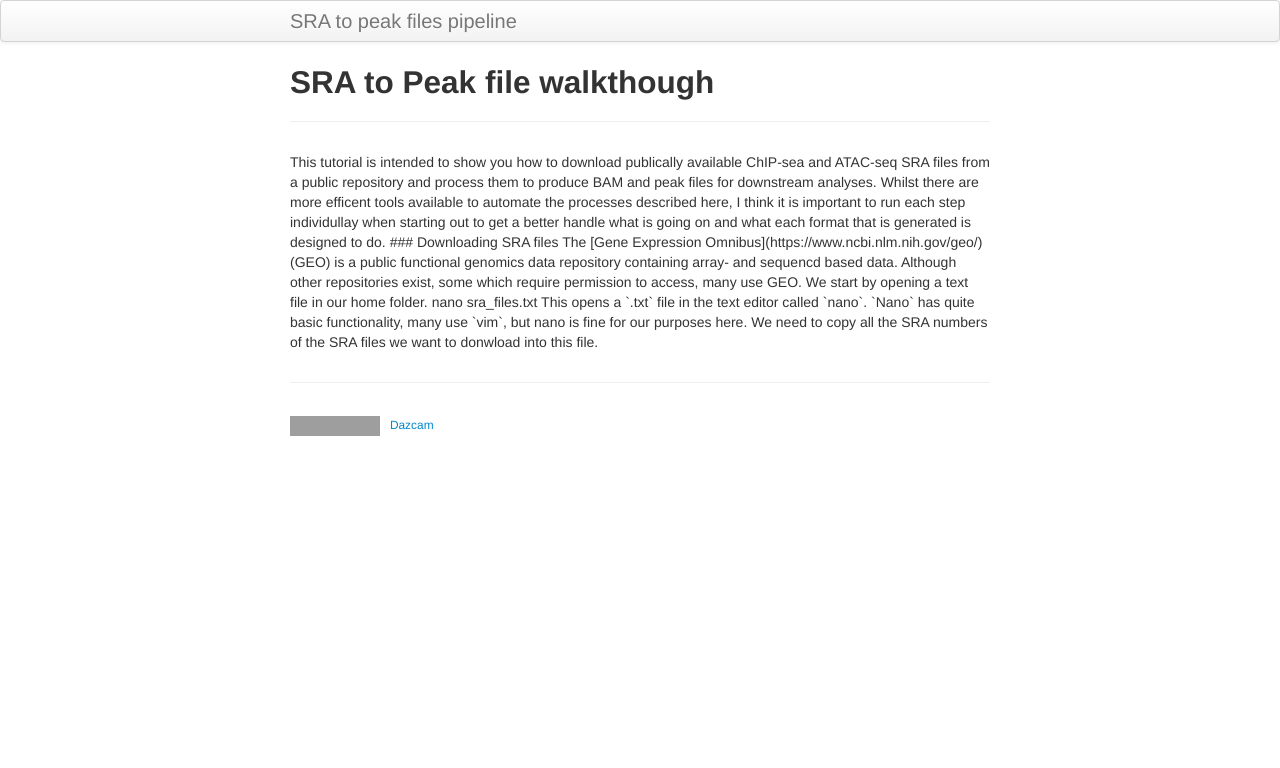
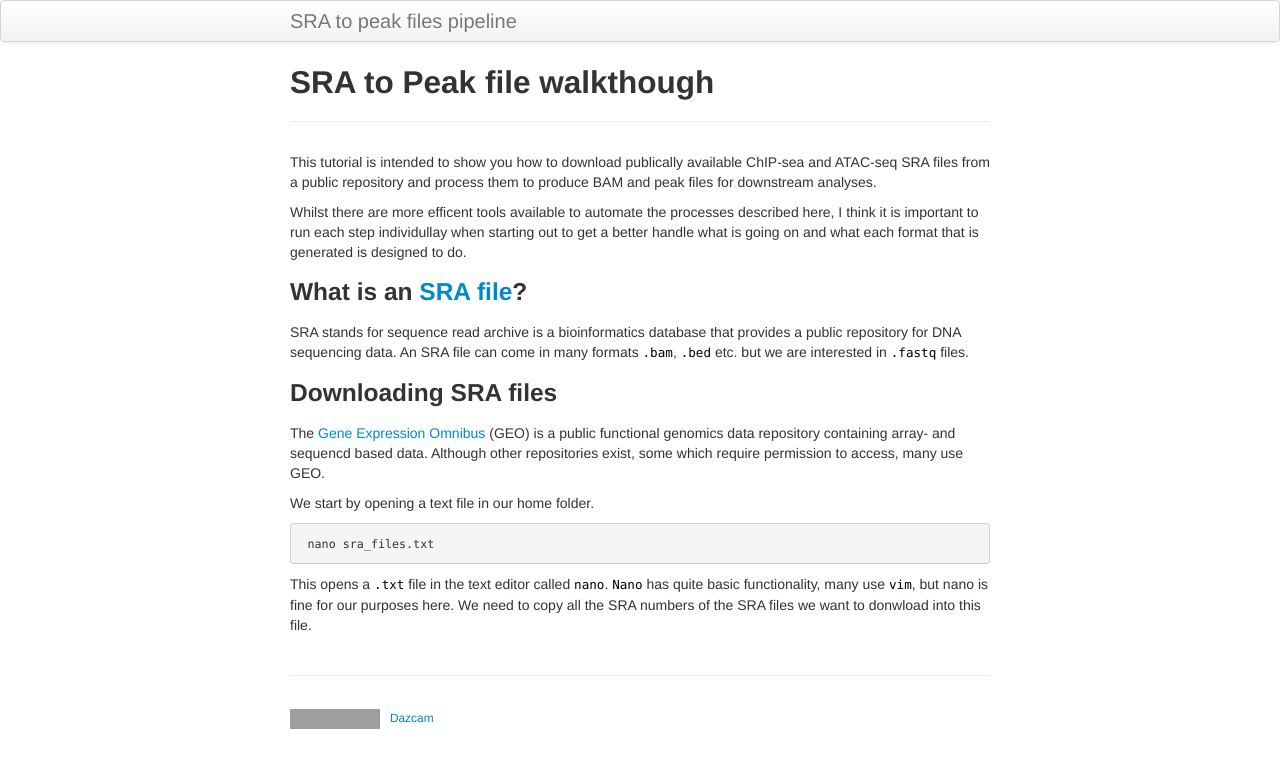
Before and after one commit to Dazcam/Bioinformatics-tutorials, a Jekyll site: the page built from pages/get-sra.md, in a window 1280 px wide. Shown: the top 768 px of the page. Built offline with Jekyll 4.4.1, drawn with Linux system fonts in a browser that asks for light colours; grey boxes are pictures that could not be loaded.

Commit message:
Change .html to .md.

```diff
--- a/pages/get-sra.html
+++ b/pages/get-sra.md
@@ -8,6 +8,10 @@ This tutorial is intended to show you how to download publically available ChIP-
 
 Whilst there are more efficent tools available to automate the processes described here,  I think it is important to run each step individullay when starting out to get a better handle what is going on and what each format that is generated is designed to do.
 
+### What is an [SRA file](https://en.wikipedia.org/wiki/Sequence_Read_Archive)?
+
+SRA stands for sequence read archive is a bioinformatics database that provides a public repository for DNA sequencing data. An SRA file can come in many formats `.bam`, `.bed` etc. but we are interested in `.fastq` files.
+
 ### Downloading SRA files
 
 The [Gene Expression Omnibus](https://www.ncbi.nlm.nih.gov/geo/) (GEO) is a public functional genomics data repository containing array- and sequencd based data. Although other repositories exist, some which require permission to access, many use GEO.
```
Also changed, not shown: pages/required_packages.md (renamed from pages/required_packages.html).
